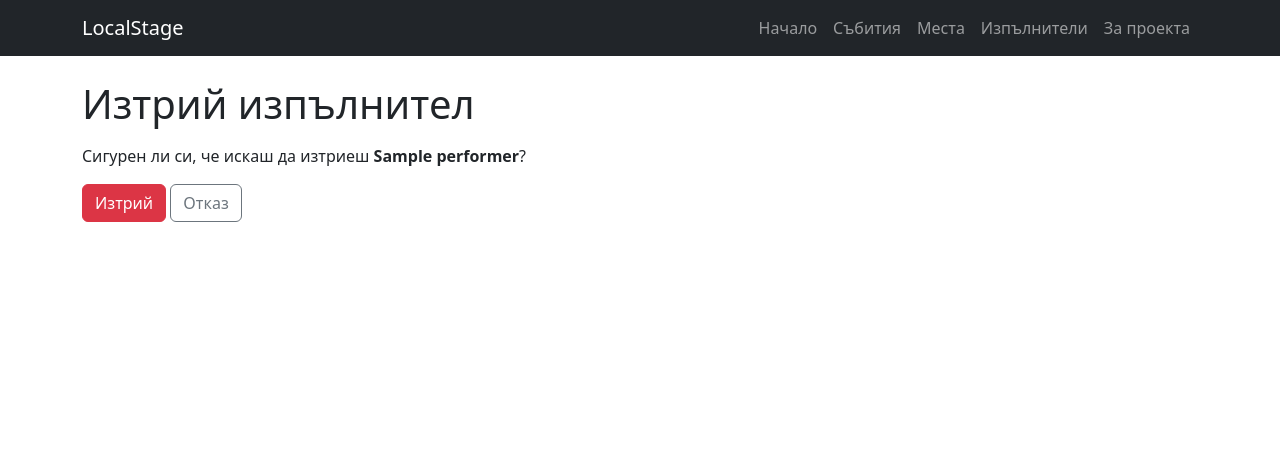
After one commit to MartinBuilds/Django_Basics_Regular_Exam_martinkolew, a Django app: page /performers/1/delete/ in a window 1280 px wide. The commit adds this page. Shown: the top 462 px of the page. Run offline with Django 5.2, Linux system fonts and the light colour scheme; tables that the repository leaves empty hold one stand-in row (values such as "Sample post").

Commit message:
Add performer delete with confirmation

```diff
--- a/events/views.py
+++ b/events/views.py
@@ -90,6 +90,10 @@ def event_edit(request, pk):
 
 def event_delete(request, pk):
     event = get_object_or_404(Event, pk=pk)
+    form = EventForm(instance=event)
+
+    for field in form.fields.values():
+        field.disabled = True
 
     if request.method == 'POST':
         event.delete()
@@ -97,5 +101,6 @@ def event_delete(request, pk):
 
     context = {
         'event': event,
+        'form': form,
     }
     return render(request, 'events/event_delete.html', context)
--- a/performers/urls.py
+++ b/performers/urls.py
@@ -7,4 +7,5 @@ urlpatterns = [
     path('create/', views.performer_create, name='performer-create'),
     path('<int:pk>/', views.performer_details, name='performer-details'),
     path('<int:pk>/edit/', views.performer_edit, name='performer-edit'),
+    path('<int:pk>/delete/', views.performer_delete, name='performer-delete'),
 ]
--- a/performers/views.py
+++ b/performers/views.py
@@ -46,3 +46,16 @@ def performer_edit(request, pk):
         'performer': performer,
     }
     return render(request, 'performers/performer_form.html', context)
+
+
+def performer_delete(request, pk):
+    performer = get_object_or_404(Performer, pk=pk)
+
+    if request.method == 'POST':
+        performer.delete()
+        return redirect('performer-list')
+
+    context = {
+        'performer': performer,
+    }
+    return render(request, 'performers/performer_delete.html', context)
--- /dev/null
+++ b/templates/performers/performer_delete.html
@@ -0,0 +1,18 @@
+{% extends 'base.html' %}
+
+{% block title %}Изтрий изпълнител | LocalStage{% endblock %}
+
+{% block content %}
+<h1>Изтрий изпълнител</h1>
+
+<p class="mt-3">
+    Сигурен ли си, че искаш да изтриеш
+    <strong>{{ performer.name }}</strong>?
+</p>
+
+<form method="post" class="mt-3">
+    {% csrf_token %}
+    <button type="submit" class="btn btn-danger">Изтрий</button>
+    <a href="{% url 'performer-details' performer.pk %}" class="btn btn-outline-secondary">Отказ</a>
+</form>
+{% endblock %}
--- a/templates/performers/performer_details.html
+++ b/templates/performers/performer_details.html
@@ -13,5 +13,6 @@
 {% endif %}
 
 <a href="{% url 'performer-edit' performer.pk %}" class="btn btn-primary">Редактирай</a>
+<a href="{% url 'performer-delete' performer.pk %}" class="btn btn-danger">Изтрий</a>
 <a href="{% url 'performer-list' %}" class="btn btn-outline-secondary">Назад към изпълнителите</a>
 {% endblock %}
```
Also changed, not shown: templates/events/event_delete.html (+9 -4 lines).
